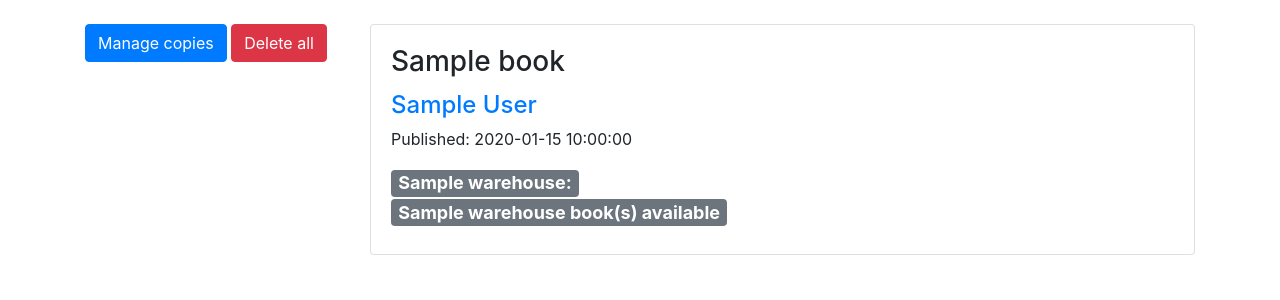
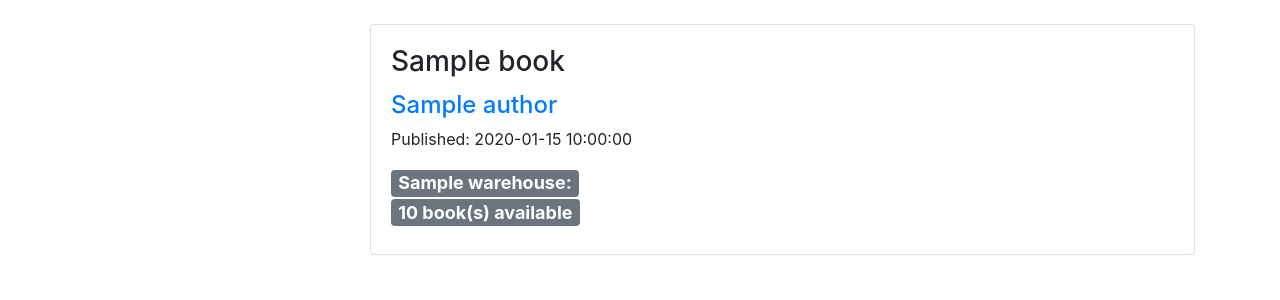
Before and after one commit to MarkoGajic93/LibraryProjectV2, a Flask app: template app/book/templates/book.html in a window 1280 px wide. Shown: the part 56-356 px from the top of the page. Run offline with Flask 3, Linux system fonts and the light colour scheme; tables that the repository leaves empty hold one stand-in row (values such as "Sample post"); the template is opened without the code that fills it: values that come from a table or form of the project are taken from there, most other values are stand-ins (such as "Sample title", 1, 10 or a date in 2020); parts of the project's set-up code (start-up, migrations or seed data) failed here and were passed over; some libraries are stand-ins or nearby versions.

Commit message:
Refactored single book view

```diff
--- a/app/book/templates/book.html
+++ b/app/book/templates/book.html
@@ -5,13 +5,13 @@
 {% block content %}
 <div class="row">
   <div class="col-lg-3 my-4">
-    {% if current_user.get('email') == config['ADMIN_EMAIL'] %}
+    {% if current_user.email == config['ADMIN_EMAIL'] %}
     <a href="{{ url_for('book.manage_copies', book_id=book.id) }}" class="btn btn-primary">Manage copies</a>
     <form class="delete-form" method="POST" action="{{ url_for('book.delete_all', book_id=book.id) }}">
       {{ deleteAllBooksForm.hidden_tag() }}
       {{ deleteAllBooksForm.submit(class="btn btn-danger", onclick="return confirm('Are you sure you want to delete all copies of this book from all warehouses?');") }}
     </form>
-    {% elif current_user.get('email') %}
+    {% elif current_user.email %}
     <form class="rent-form" method="POST" action="{{ url_for('rent.rent', book_id=book.id) }}">
       {{ rentBookForm.hidden_tag() }}
       {{ rentBookForm.submit(class="btn btn-primary", onclick="return confirm('This book will be added to your rent basket, proceed?');") }}
@@ -22,12 +22,12 @@
     <div class="card mt-4">
       <div class="card-body">
         <h3 class="card-title">{{ book.title }}</h3>
-        <a href="{{ url_for('author.author', author_id=book.author_id) }}"><h4>{{ book.author }}</h4></a>
+        <a href="{{ url_for('author.author', author_id=book.author_id) }}"><h4>{{ book.author.name }}</h4></a>
         <p class="card-text">Published: {{ book.year_published }}</p>
-        {% for k, v in book.warehouses.items() %}
+        {% for warehouse in book.warehouses %}
         <h4>
-          <div class="badge badge-secondary">{{ k }}:</div> <br>
-          <div class="badge badge-secondary">{{ v }} book(s) available</div>
+          <div class="badge badge-secondary">{{ warehouse.warehouse.name }}:</div> <br>
+          <div class="badge badge-secondary">{{ warehouse.quantity }} book(s) available</div>
         </h4>
         {% endfor %}
       </div>
```
Also changed, not shown: app/book/routes.py (+9 -12 lines).
